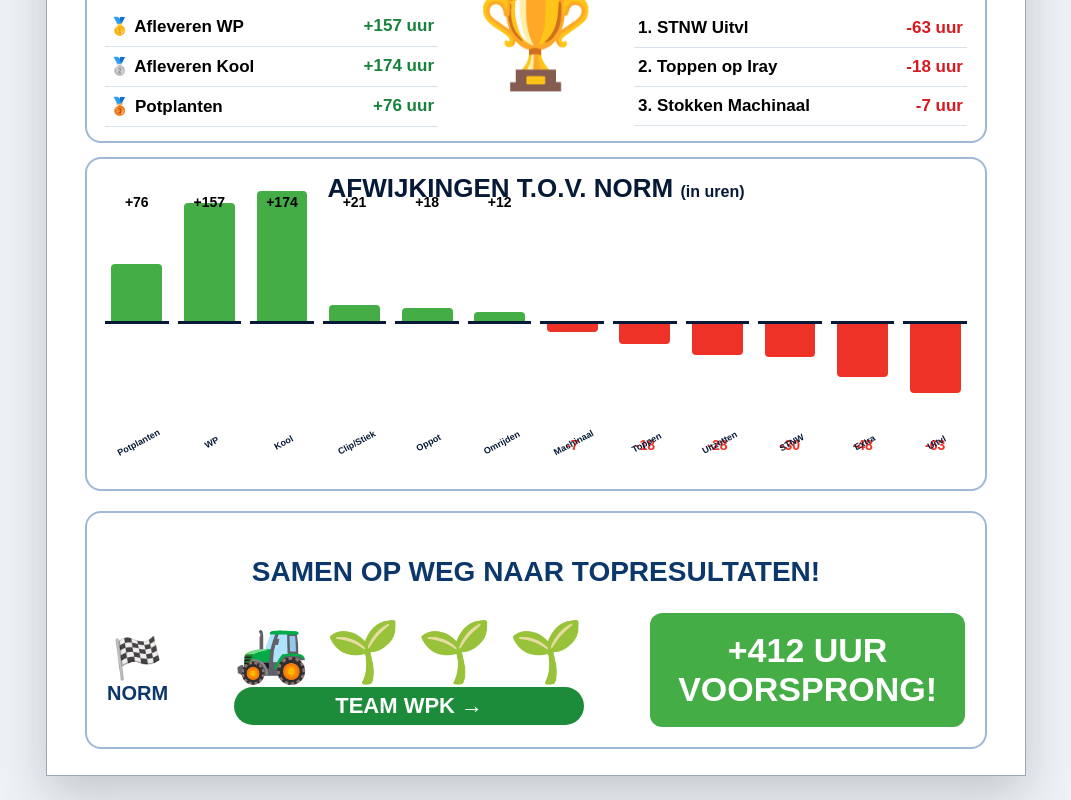
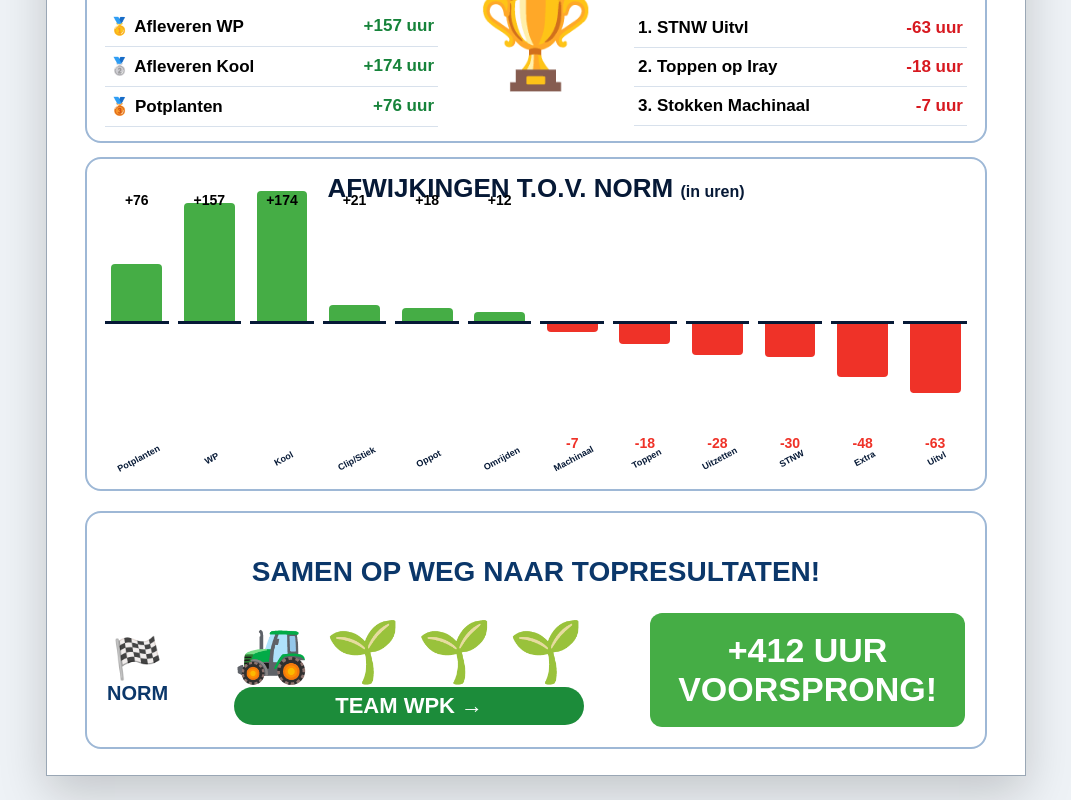
Before and after one commit to infoflorith-dev/wpk-weekprestatie, a React (Vite) app: page / in a window 1280 px wide. Shown: the part 809-1609 px from the top of the page, without its empty margins (104-1175 px from the left). Built offline with nearby package versions, Linux system fonts and the light colour scheme.

Commit message:
Update App.css

```diff
--- a/src/App.css
+++ b/src/App.css
@@ -351,15 +351,18 @@ body {
   position: absolute;
   font-size: 14px;
   font-weight: 900;
+  left: 50%;
+  transform: translateX(-50%);
+  white-space: nowrap;
 }
 
 .positive-text {
-  top: -22px;
+  top: -24px;
   color: #000;
 }
 
 .negative-text {
-  bottom: -24px;
+  top: calc(100% + 6px);
   color: #ef3228;
 }
 
@@ -367,7 +370,7 @@ body {
   font-size: 9px;
   font-weight: 900;
   color: #061936;
-  margin-top: 10px;
+  margin-top: 26px;
   transform: rotate(-28deg);
   transform-origin: top center;
   line-height: 1;
```
